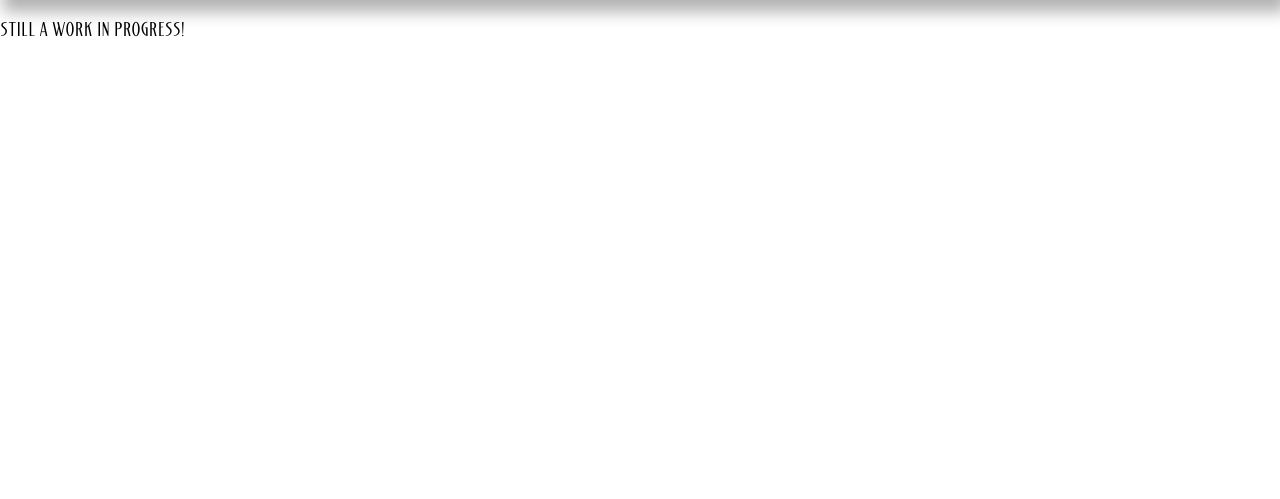
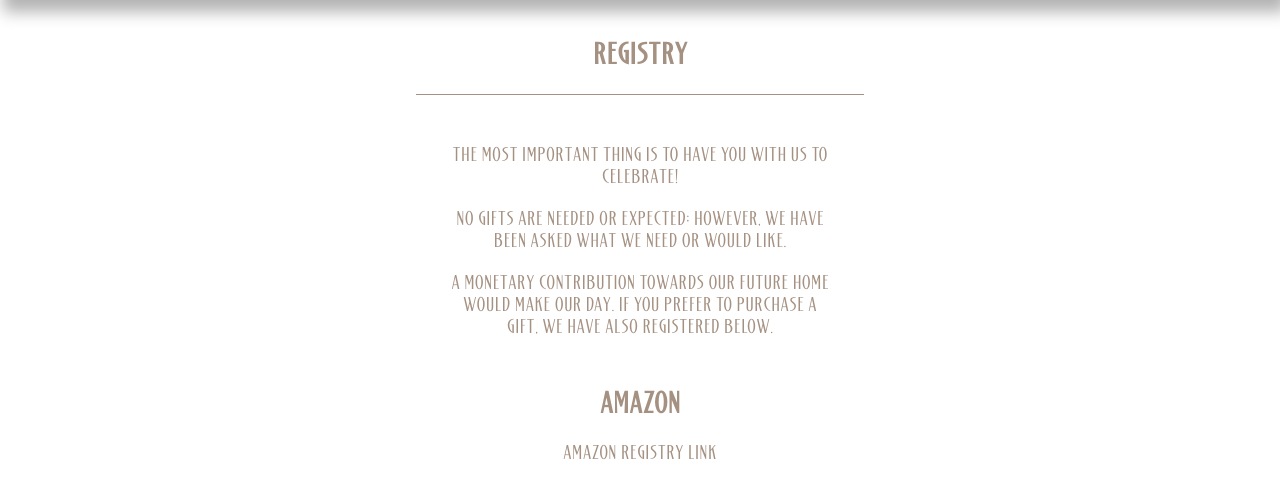
Before and after one commit to daWiz314/wedding_website, a PHP site: page /pages/registry.php in a window 1280 px wide. Shown: the part 80-579 px from the top of the page. Run offline with PHP 8.4, Linux system fonts and the light colour scheme; a stand-in replaces the project's code that opens the database connection.

Commit message:
Updated to actually have registry link

```diff
--- a/pages/registry.php
+++ b/pages/registry.php
@@ -12,7 +12,19 @@
         <?php include_once "../includes/nav.php"; ?>
         <main>
             <div>
-                <p>Still a work in progress!</p>
+                <h1>Registry</h1>
+                <span></span>
+                <p>
+                    The most important thing is to have you with us to celebrate!
+                </p>
+                <p>
+                    No gifts are needed or expected; however, we have been asked what we need or would like.
+                </p>
+                <p>
+                    A monetary contribution towards our future home would make our day. If you prefer to purchase a gift, we have also registered below.
+                </p>
+                <h1>Amazon</h1>
+                <a href="https://www.amazon.com/wedding/rebecca-martin-harry-martin--october-2023/registry/11ITZJ6QSWHQP">Amazon Registry Link</a>
             </div>
         </main>
     </body>
--- a/styles/registry.css
+++ b/styles/registry.css
@@ -1,3 +1,42 @@
 body {
     margin: 0;
 }
+
+main > * {
+    color: rgb(165, 145, 130);
+    text-align: center;
+}
+
+main > div {
+    display: flex;
+    flex-direction: column;
+    justify-content: center;
+    align-content: center;
+}
+
+main > div > h1 {
+    margin-top: 5vh;
+    font-size: 30px;
+}
+
+main > div > span {
+    align-self: center;
+    width: 35vw;
+    height: 1px;
+    background-color: rgb(165, 145, 130);
+    margin-bottom: 5vh;
+}
+
+main > div > p {
+    text-align: center;
+    width: 30vw;
+    margin: 10px auto;
+    padding: 0;
+}
+
+main > div > a {
+    text-decoration: none;
+    color: rgb(165, 145, 130);
+    margin: 0;
+    padding: 0;
+}
```
